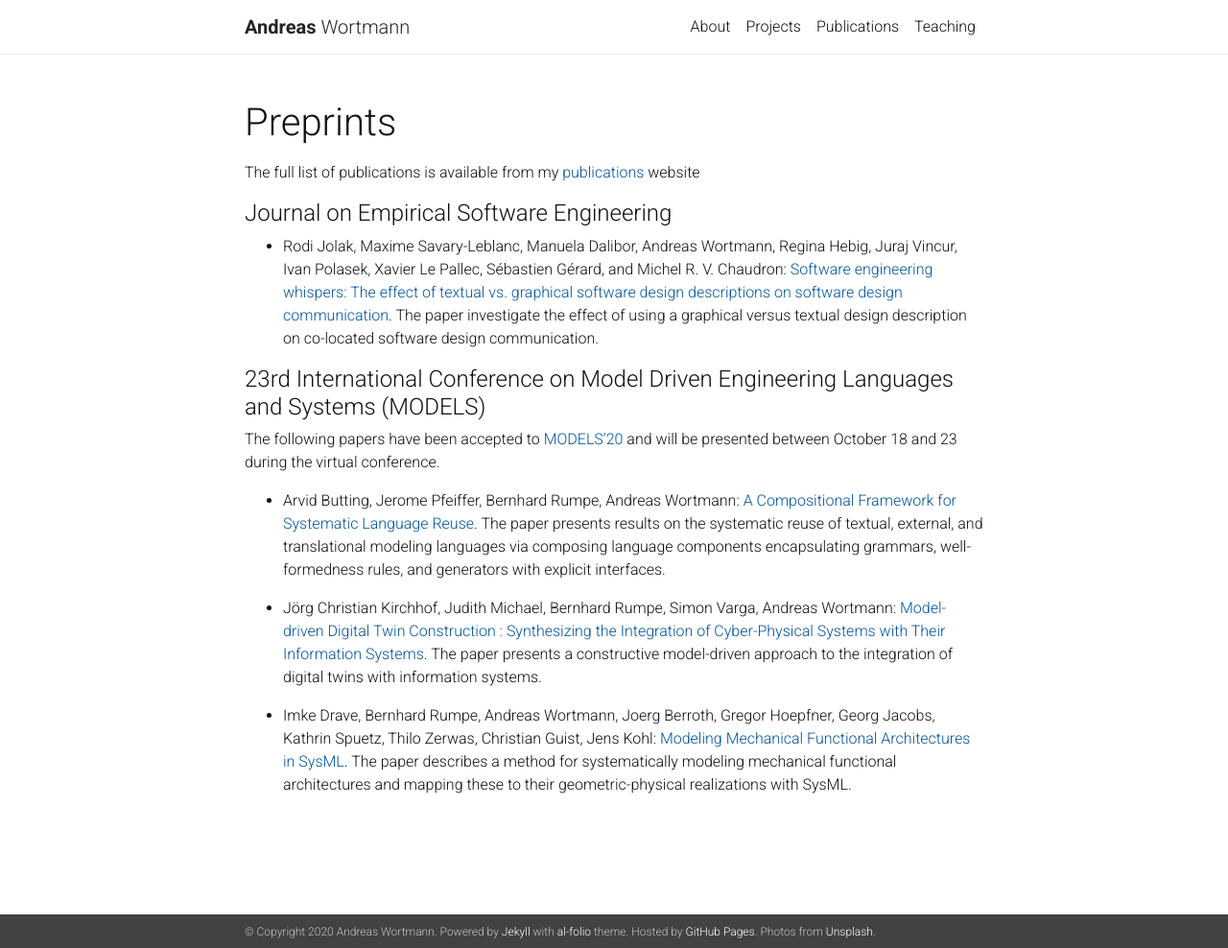
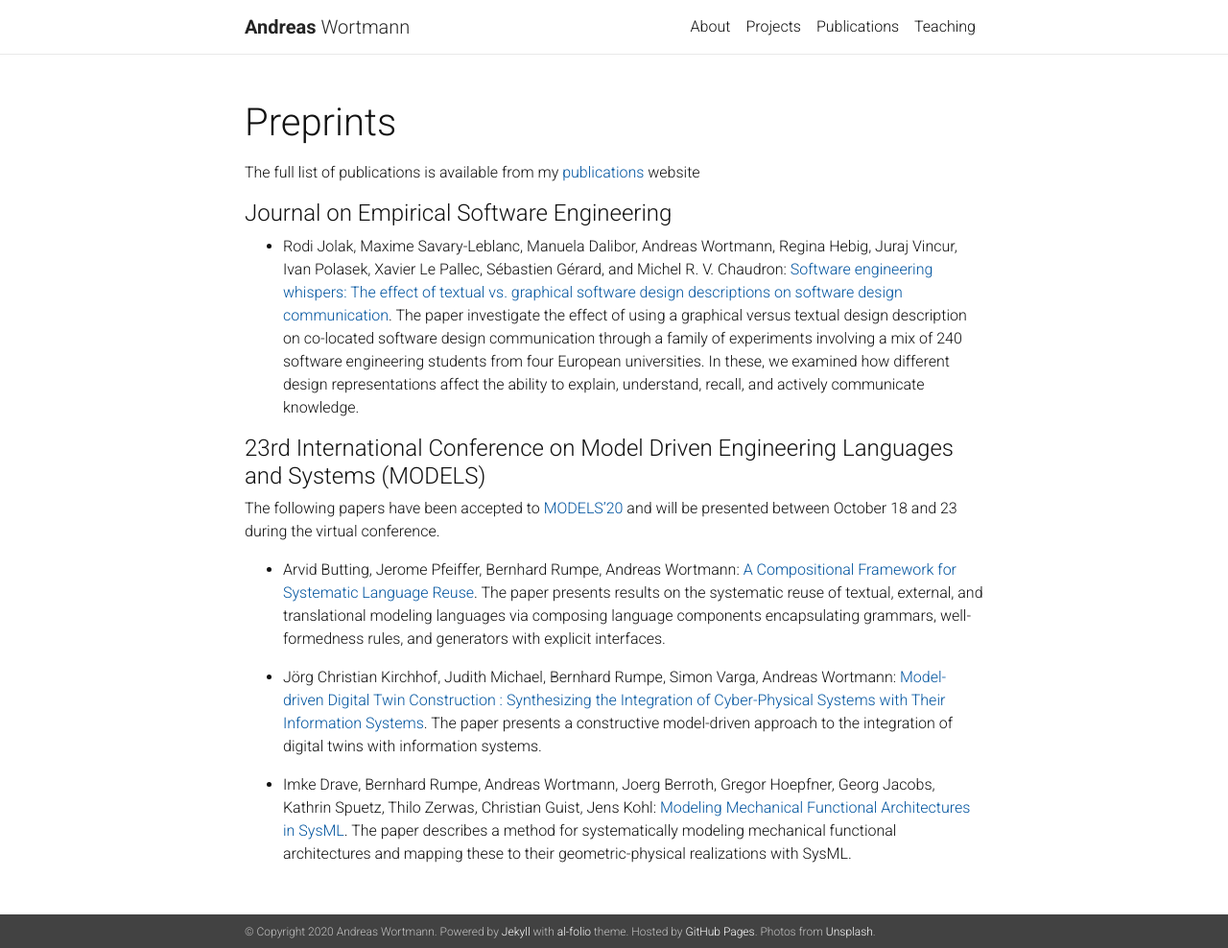
Before and after one commit to awortmann/awortmann.github.io, a Jekyll site: the page built from _pages/preprints.md, in a window 1280 px wide and 988 px high. Shown: the whole window at 96% size. Built offline with Jekyll 4.4.1, drawn with Linux system fonts in a browser that asks for light colours; nearby versions of some CDN libraries; a style sheet for code colours, icons or effects is not loaded.

Commit message:
Minor update

```diff
--- a/_pages/preprints.md
+++ b/_pages/preprints.md
@@ -10,8 +10,7 @@ The full list of publications is available from my [publications](../publication
 
 #### Journal on Empirical Software Engineering
 
-- Rodi Jolak, Maxime Savary-Leblanc, Manuela Dalibor, Andreas Wortmann, Regina Hebig, Juraj Vincur, Ivan Polasek, Xavier Le Pallec, Sébastien Gérard, and Michel R. V. Chaudron: [Software engineering whispers: The effect of textual vs. graphical software design descriptions on software design communication](https://link.springer.com/article/10.1007/s10664-020-09835-6?wt_mc=Internal.Event.1.SEM.ArticleAuthorOnlineFirst). The paper investigate the effect of using a graphical versus textual design description on co-located software design communication.
-
+- Rodi Jolak, Maxime Savary-Leblanc, Manuela Dalibor, Andreas Wortmann, Regina Hebig, Juraj Vincur, Ivan Polasek, Xavier Le Pallec, Sébastien Gérard, and Michel R. V. Chaudron: [Software engineering whispers: The effect of textual vs. graphical software design descriptions on software design communication](https://link.springer.com/article/10.1007/s10664-020-09835-6?wt_mc=Internal.Event.1.SEM.ArticleAuthorOnlineFirst). The paper investigate the effect of using a graphical versus textual design description on co-located software design communication through a family of experiments involving a mix of 240 software engineering students from four European universities. In these, we examined how different design representations affect the ability to explain, understand, recall, and actively communicate knowledge.
 
 #### 23rd International Conference on Model Driven Engineering Languages and Systems (MODELS)
 
```
